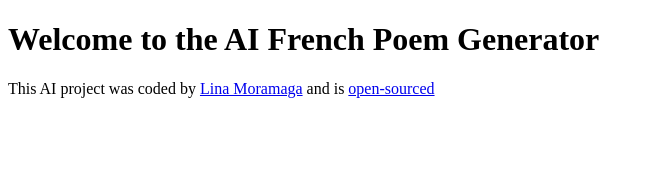
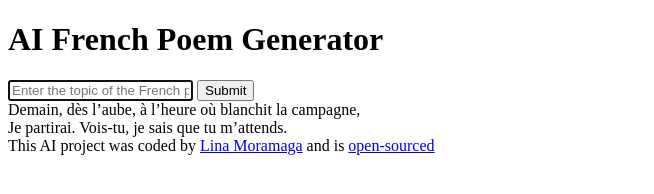
Before and after one commit to lmoramaga/poem-generator, a plain HTML site: page index.html in a window 1280 px wide. Shown: the whole page, without its empty margins (0-654 px from the left). Drawn offline with Linux system fonts and the light colour scheme.

Commit message:
Added the basic HTML

```diff
--- a/index.html
+++ b/index.html
@@ -4,10 +4,30 @@
     <meta charset="UTF-8" />
     <meta name="viewport" content="width=device-width, initial-scale=1.0" />
     <link rel="stylesheet" href="src/style.css" />
-    <title>Poem Generator</title>
+    <title>AI French Poem Generator</title>
   </head>
   <body>
-    <h1>Welcome to the AI French Poem Generator</h1>
+    <header>
+      <h1>AI French Poem Generator</h1>
+    </header>
+
+    <main>
+      <form>
+        <input
+          type="text"
+          placeholder="Enter the topic of the French poem"
+          autofocus
+          required
+          autocomplete="off"
+        />
+        <input type="Submit" />
+      </form>
+      <div>
+        Demain, dès l’aube, à l’heure où blanchit la campagne,
+        <br />
+        Je partirai. Vois-tu, je sais que tu m’attends.
+      </div>
+    </main>
     <footer>
       This AI project was coded by
       <a href="https://github.com/lmoramaga" target="_blank">Lina Moramaga</a>
```
